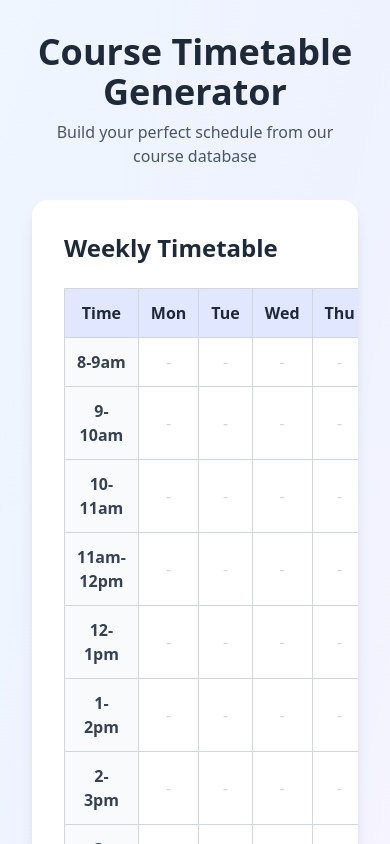
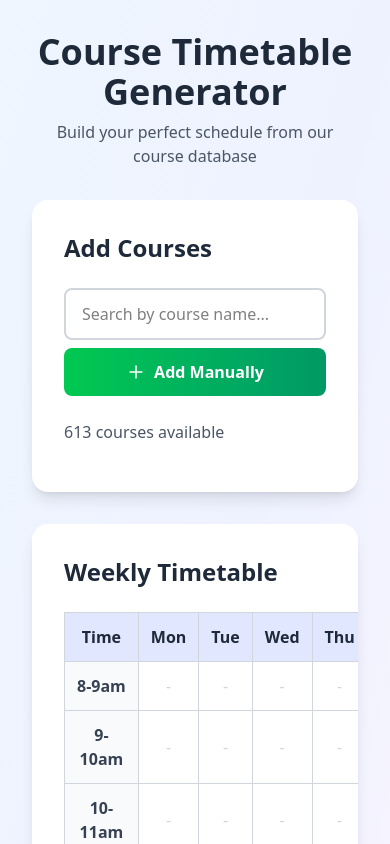
Before and after one commit to Krish2005tech/TimeTable, a React (Vite) app: page / in a window 390 px wide. Shown: the top 844 px of the page. Built offline with nearby package versions, Linux system fonts and the light colour scheme.

Commit message:
made mobile responsive

```diff
--- a/src/App.jsx
+++ b/src/App.jsx
@@ -49,9 +49,9 @@ const TimetableGenerator = () => {
     L8: [{ day: 'Wed', start: '11am', end: '1pm' }],
     L9: [{ day: 'Thu', start: '11am', end: '1pm' }],
     L10: [{ day: 'Fri', start: '11am', end: '1pm' }],
-    NG1:[{ day: 'Mon', start: '5pm', end: '6pm' }],
-    NG2:[{ day: 'Tue', start: '5pm', end: '6pm' }],
-    NG3:[{ day: 'Wed', start: '5pm', end: '6pm' }],
+    NG1: [{ day: 'Mon', start: '5pm', end: '6pm' }],
+    NG2: [{ day: 'Tue', start: '5pm', end: '6pm' }],
+    NG3: [{ day: 'Wed', start: '5pm', end: '6pm' }],
   };
 
   const timeToMinutes = (time) => {
@@ -262,7 +262,7 @@ const exportToPNG = async () => {
     if (!exportRef.current) return;
 
     const SCALE = 2;
-  const LANDSCAPE_WIDTH=1200;
+    const LANDSCAPE_WIDTH = 1200;
 
     // Clone the node
     const node = exportRef.current.cloneNode(true);
@@ -333,68 +333,6 @@ const exportToPNG = async () => {
           <p className="text-gray-600">Build your perfect schedule from our course database</p>
         </div>
 
-        {/* Timetable Section */}
-        <div className="bg-white rounded-2xl shadow-lg p-8 mb-8 overflow-x-auto">
-          <div className="flex justify-between items-center mb-6">
-            <h2 className="text-2xl font-bold text-gray-800">Weekly Timetable</h2>
-            {selectedCourses.length > 0 && (
-              <button
-                onClick={exportToPNG}
-                className="flex items-center gap-2 bg-gradient-to-r from-purple-500 to-pink-600 text-white px-6 py-3 rounded-lg font-semibold hover:shadow-lg transition"
-              >
-                <Download size={20} /> Export as PNG
-              </button>
-            )}
-          </div>
-          <div ref={timetableRef} className="bg-white">
-            <table className="w-full border-collapse">
-              <thead>
-                <tr className="bg-indigo-100">
-                  <th className="border border-gray-300 p-3 text-gray-800 font-semibold text-center w-24">Time</th>
-                  {days.map(day => (
-                    <th key={day} className="border border-gray-300 p-3 text-gray-800 font-semibold text-center">
-                      {day}
-                    </th>
-                  ))}
-                </tr>
-              </thead>
-              <tbody>
-                {times.map(time => (
-                  <tr key={time}>
-                    <td className="border border-gray-300 p-3 text-gray-700 font-semibold text-center bg-gray-50">
-                      {time}
-                    </td>
-                    {days.map(day => {
-                      const cellCourses = timetable[`${day}-${time}`] || [];
-
-                      if (cellCourses.length === 0) {
-                        return (
-                          <td key={`${day}-${time}`} className="border border-gray-300 p-2 text-center min-h-16 bg-white">
-                            <div className="text-gray-300">-</div>
-                          </td>
-                        );
-                      }
-
-                      return (
-                        <td key={`${day}-${time}`} className="border border-gray-300 p-0 text-center">
-                          {cellCourses.map(c => (
-                            <div
-                              key={c.id}
-                              className="text-sm font-bold w-full h-16 flex items-center justify-center p-1"
-                              style={{ backgroundColor: c.color }}
-                            >
-                              <span className="text-gray-800">{c.name}</span>
-                            </div>
-                          ))}
-                        </td>
-                      );
-                    })}
-                  </tr>
-                ))}
-              </tbody>
-            </table>
-          </div>
-        </div>
 
         {/* Add Courses Section */}
         <div className="bg-white rounded-2xl shadow-lg p-8 mb-8">
@@ -482,6 +420,71 @@ const exportToPNG = async () => {
             </div>
           </div>
         )}
+
+    {/* Timetable Section */}
+          <div className="bg-white rounded-2xl shadow-lg p-8 mb-8 overflow-x-auto">
+            <div className="flex justify-between items-center mb-6">
+              <h2 className="text-2xl font-bold text-gray-800">Weekly Timetable</h2>
+              {selectedCourses.length > 0 && (
+                <button
+                  onClick={exportToPNG}
+                  className="flex items-center gap-2 bg-gradient-to-r from-purple-500 to-pink-600 text-white px-6 py-3 rounded-lg font-semibold hover:shadow-lg transition"
+                >
+                  <Download size={20} /> Export as PNG
+                </button>
+              )}
+            </div>
+            <div ref={timetableRef} className="bg-white">
+              <table className="w-full border-collapse">
+                <thead>
+                  <tr className="bg-indigo-100">
+                    <th className="border border-gray-300 p-3 text-gray-800 font-semibold text-center w-24">Time</th>
+                    {days.map(day => (
+                      <th key={day} className="border border-gray-300 p-3 text-gray-800 font-semibold text-center">
+                        {day}
+                      </th>
+                    ))}
+                  </tr>
+                </thead>
+                <tbody>
+                  {times.map(time => (
+                    <tr key={time}>
+                      <td className="border border-gray-300 p-3 text-gray-700 font-semibold text-center bg-gray-50">
+                        {time}
+                      </td>
+                      {days.map(day => {
+                        const cellCourses = timetable[`${day}-${time}`] || [];
+
+                        if (cellCourses.length === 0) {
+                          return (
+                            <td key={`${day}-${time}`} className="border border-gray-300 p-2 text-center min-h-16 bg-white">
+                              <div className="text-gray-300">-</div>
+                            </td>
+                          );
+                        }
+
+                        return (
+                          <td key={`${day}-${time}`} className="border border-gray-300 p-0 text-center">
+                            {cellCourses.map(c => (
+                              <div
+                                key={c.id}
+                                className="text-sm font-bold w-full h-16 flex items-center justify-center p-1"
+                                style={{ backgroundColor: c.color }}
+                              >
+                                <span className="text-gray-800">{c.name}</span>
+                              </div>
+                            ))}
+                          </td>
+                        );
+                      })}
+                    </tr>
+                  ))}
+                </tbody>
+              </table>
+            </div>
+          </div>
+
+
       </div>
 
       {showModal && (
@@ -643,7 +646,8 @@ function CourseRow({ course, colors, slotTiming, timeSlots, isEditing, onEdit, o
             <div className="space-y-3">
               {['Mon', 'Tue', 'Wed', 'Thu', 'Fri'].map(day => (
                 <div key={day} className="border border-gray-200 rounded-lg p-3 bg-gray-50">
-      <div className="flex items-center gap-3 mb-2">
+                  <div className="flex flex-col sm:flex-row sm:items-center gap-2">
+                    <div className="flex items-center gap-2">
                       <input
                         type="checkbox"
                         checked={dayTimings[day].enabled}
@@ -659,6 +663,7 @@ function CourseRow({ course, colors, slotTiming, timeSlots, isEditing, onEdit, o
                         className="w-4 h-4"
                       />
                       <span className="font-semibold text-gray-700 w-12">{day}</span>
+                    </div>
                     <div className="flex gap-2 items-center flex-1">
                       <select
                         value={dayTimings[day].start}
@@ -672,8 +677,7 @@ function CourseRow({ course, colors, slotTiming, timeSlots, isEditing, onEdit, o
                           });
                         }}
                         disabled={!dayTimings[day].enabled}
-            className={`flex-1 px-3 py-2 border border-gray-300 rounded-lg focus:border-indigo-500 focus:outline-none text-sm ${
-              !dayTimings[day].enabled ? 'bg-gray-200 text-gray-400 cursor-not-allowed' : ''
+                        className={`flex-1 px-3 py-2 border border-gray-300 rounded-lg focus:border-indigo-500 focus:outline-none text-sm ${!dayTimings[day].enabled ? 'bg-gray-200 text-gray-400 cursor-not-allowed' : ''
                           }`}
                       >
                         {timeSlots.map(t => (
@@ -682,7 +686,7 @@ function CourseRow({ course, colors, slotTiming, timeSlots, isEditing, onEdit, o
                           </option>
                         ))}
                       </select>
-          <span className="font-bold text-gray-600">to</span>
+                      <span className="font-bold text-gray-600 text-sm">to</span>
                       <select
                         value={dayTimings[day].end}
                         onChange={(e) => {
@@ -695,8 +699,7 @@ function CourseRow({ course, colors, slotTiming, timeSlots, isEditing, onEdit, o
                           });
                         }}
                         disabled={!dayTimings[day].enabled}
-            className={`flex-1 px-3 py-2 border border-gray-300 rounded-lg focus:border-indigo-500 focus:outline-none text-sm ${
-              !dayTimings[day].enabled ? 'bg-gray-200 text-gray-400 cursor-not-allowed' : ''
+                        className={`flex-1 px-3 py-2 border border-gray-300 rounded-lg focus:border-indigo-500 focus:outline-none text-sm ${!dayTimings[day].enabled ? 'bg-gray-200 text-gray-400 cursor-not-allowed' : ''
                           }`}
                       >
                         {timeSlots.map(t => (
@@ -753,7 +756,7 @@ function CourseRow({ course, colors, slotTiming, timeSlots, isEditing, onEdit, o
       <div className="text-left">
         <p className="font-bold text-gray-800">{name}</p>
         <p className="text-sm text-gray-700">
-          {course.code} • { course.slot} {credits && `• ${credits} Credits`}
+          {course.code} • {course.slot} {credits && `• ${credits} Credits`}
         </p>
       </div>
       <div className="flex gap-2">
@@ -894,7 +897,8 @@ const handleAdd = () => {
           <div className="space-y-3">
             {['Mon', 'Tue', 'Wed', 'Thu', 'Fri'].map(day => (
               <div key={day} className="border border-gray-200 rounded-lg p-3 bg-white">
-      <div className="flex items-center gap-3 mb-2">
+                <div className="flex flex-col sm:flex-row sm:items-center gap-2">
+                  <div className="flex items-center gap-2">
                     <input
                       type="checkbox"
                       checked={dayTimings[day].enabled}
@@ -910,6 +914,7 @@ const handleAdd = () => {
                       className="w-4 h-4"
                     />
                     <span className="font-semibold text-gray-700 w-12">{day}</span>
+                  </div>
                   <div className="flex gap-2 items-center flex-1">
                     <select
                       value={dayTimings[day].start}
@@ -923,8 +928,7 @@ const handleAdd = () => {
                         });
                       }}
                       disabled={!dayTimings[day].enabled}
-            className={`flex-1 px-4 py-2 border border-gray-300 rounded-lg focus:border-green-500 focus:outline-none ${
-              !dayTimings[day].enabled ? 'bg-gray-200 text-gray-400 cursor-not-allowed' : ''
+                      className={`flex-1 px-4 py-2 border border-gray-300 rounded-lg focus:border-green-500 focus:outline-none ${!dayTimings[day].enabled ? 'bg-gray-200 text-gray-400 cursor-not-allowed' : ''
                         }`}
                     >
                       {timeSlots.map(t => (
@@ -933,7 +937,7 @@ const handleAdd = () => {
                         </option>
                       ))}
                     </select>
-          <span className="font-bold text-gray-600">to</span>
+                    <span className="font-bold text-gray-600 text-sm">to</span>
                     <select
                       value={dayTimings[day].end}
                       onChange={(e) => {
@@ -946,8 +950,7 @@ const handleAdd = () => {
                         });
                       }}
                       disabled={!dayTimings[day].enabled}
-            className={`flex-1 px-4 py-2 border border-gray-300 rounded-lg focus:border-green-500 focus:outline-none ${
-              !dayTimings[day].enabled ? 'bg-gray-200 text-gray-400 cursor-not-allowed' : ''
+                      className={`flex-1 px-4 py-2 border border-gray-300 rounded-lg focus:border-green-500 focus:outline-none ${!dayTimings[day].enabled ? 'bg-gray-200 text-gray-400 cursor-not-allowed' : ''
                         }`}
                     >
                       {timeSlots.map(t => (
```
Lines whose indentation alone changed are shown as unchanged.
